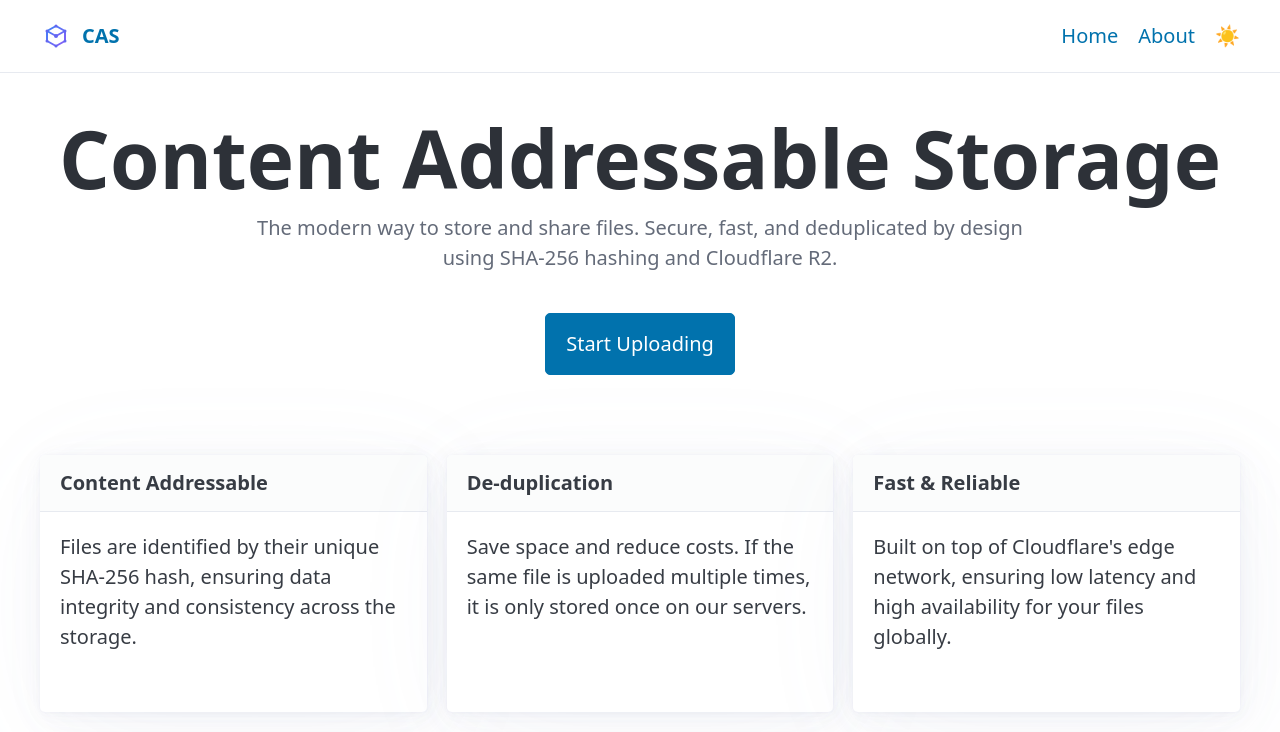
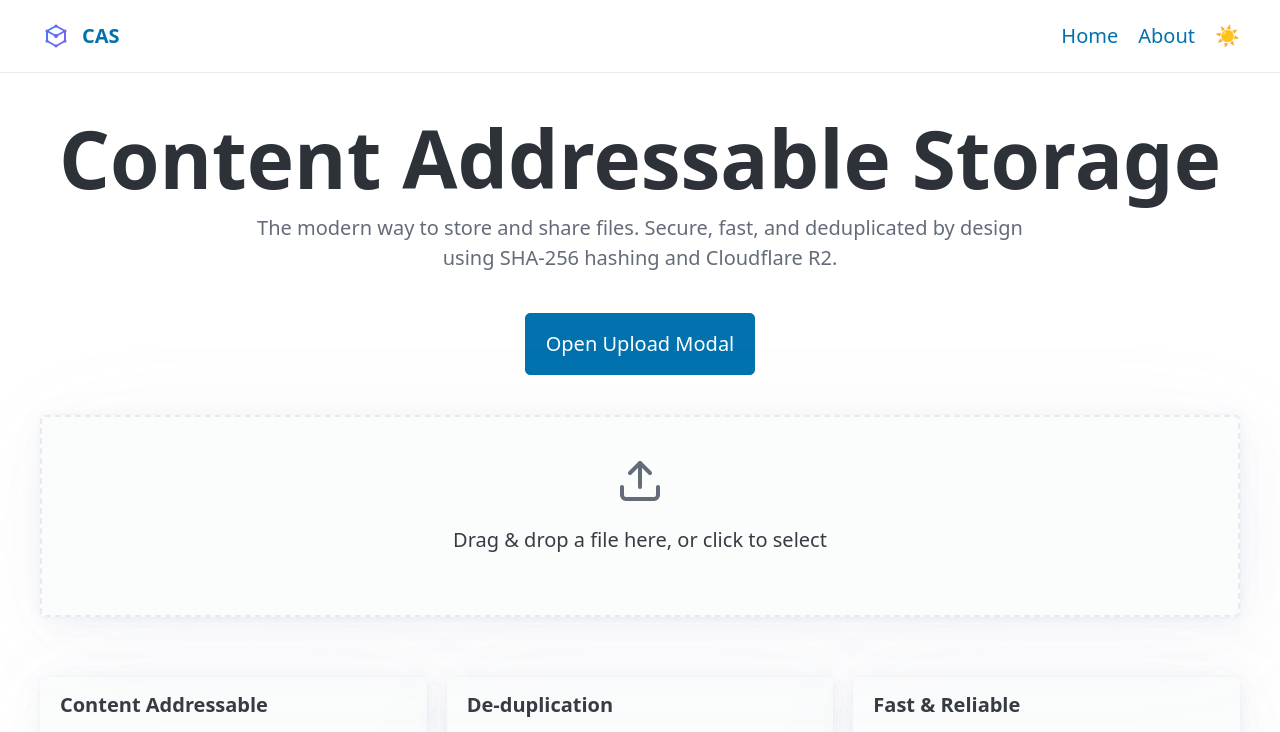
Before and after one commit to pyoner/cas, a SvelteKit app: page / in a window 1280 px wide. Shown: the top 732 px of the page. Built offline with nearby package versions, Linux system fonts and the light colour scheme.

Commit message:
feat(+page.svelte): restore inline dropzone while keeping upload modal

```diff
--- a/src/routes/+page.svelte
+++ b/src/routes/+page.svelte
@@ -1,13 +1,40 @@
 <script lang="ts">
-	import { Features, Hero, UploadModal } from '$lib/components';
+	import { createUploader } from '$lib/uploader.svelte';
+	import { Dropzone, SuccessCard, ErrorCard, Features, Hero, UploadModal } from '$lib/components';
 
+	const uploader = createUploader();
 	let isModalOpen = $state(false);
 </script>
 
 <Hero>
-	<button onclick={() => (isModalOpen = true)}>Start Uploading</button>
+	<button onclick={() => (isModalOpen = true)}>Open Upload Modal</button>
 </Hero>
 
 <UploadModal bind:open={isModalOpen} />
 
+<section id="upload">
+	{#if uploader.status === 'idle' || uploader.status === 'checking' || uploader.status === 'ready' || uploader.status === 'uploading' || (uploader.status === 'error' && !uploader.result)}
+		<Dropzone
+			status={uploader.status}
+			file={uploader.file}
+			previewUrl={uploader.previewUrl}
+			onFileChange={(file) => uploader.processFile(file)}
+			onReset={() => uploader.reset()}
+			onUpload={() => uploader.upload()}
+		/>
+	{/if}
+
+	{#if uploader.status === 'error'}
+		<ErrorCard
+			message={uploader.errorMessage}
+			showReset={!uploader.file}
+			onReset={() => uploader.reset()}
+		/>
+	{/if}
+
+	{#if uploader.status === 'success' && uploader.result}
+		<SuccessCard result={uploader.result} onReset={() => uploader.reset()} />
+	{/if}
+</section>
+
 <Features />
```
